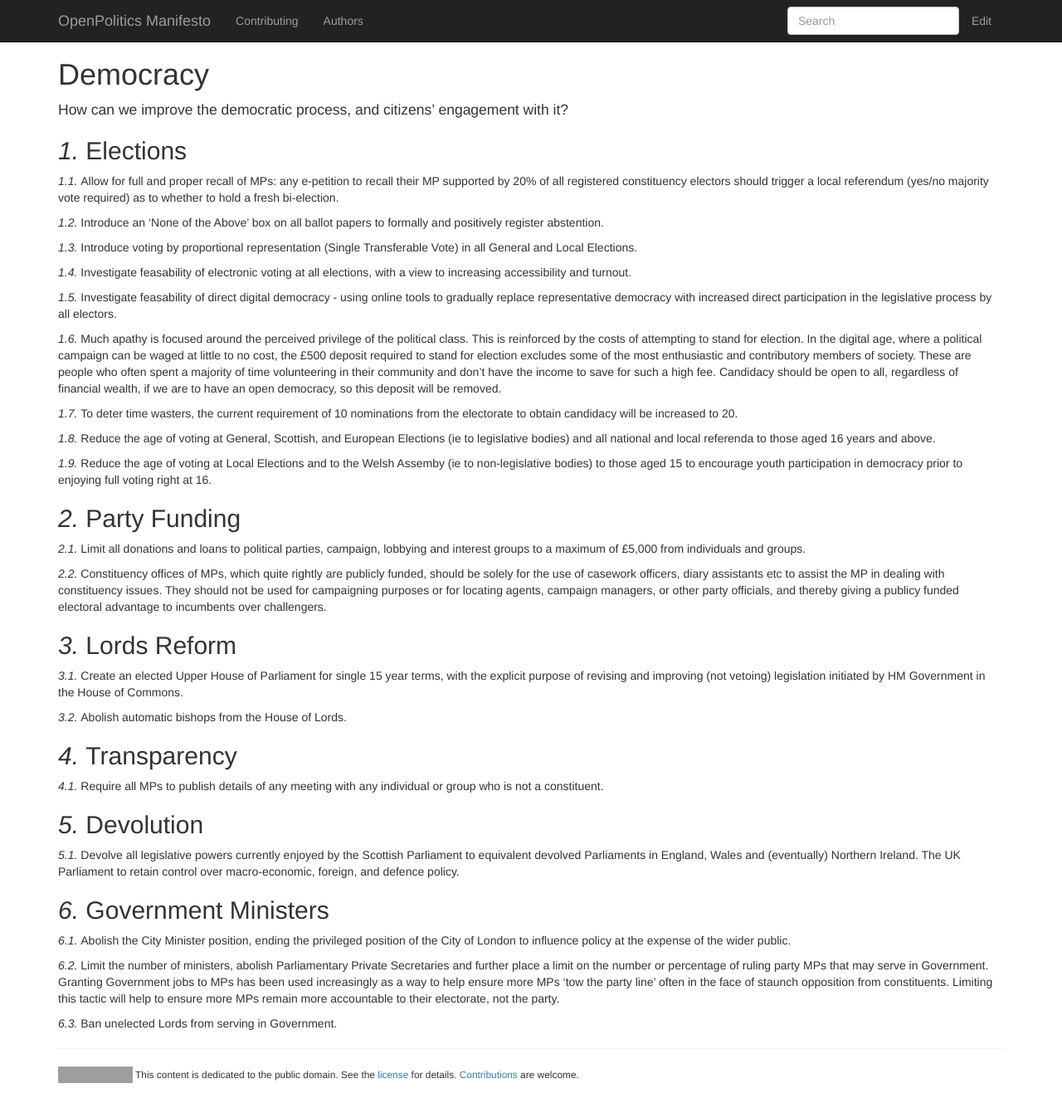
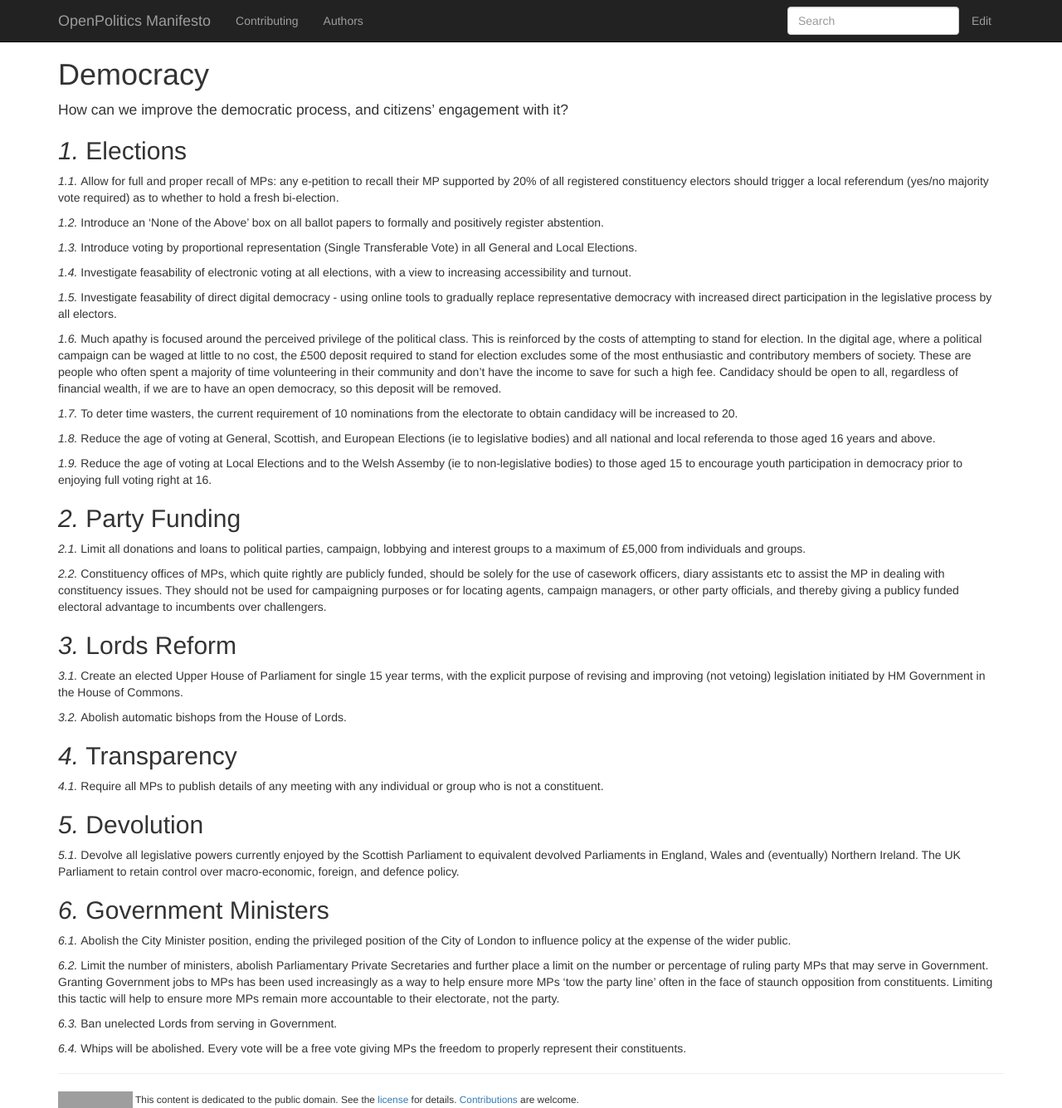
Before and after one commit to openpolitics/manifesto, a Jekyll site: the page built from democracy.md, in a window 1280 px wide and 1335 px high. Shown: the whole window at 83% size. Built offline with Jekyll 4.4.1, drawn with Linux system fonts in a browser that asks for light colours; nearby versions of some CDN libraries; grey boxes are pictures that could not be loaded.

Commit message:
Remove undemocratic whips

```diff
--- a/democracy.md
+++ b/democracy.md
@@ -53,3 +53,5 @@ Abolish the City Minister position, ending the privileged position of the City o
 Limit the number of ministers, abolish Parliamentary Private Secretaries and further place a limit on the number or percentage of ruling party MPs that may serve in Government. Granting Government jobs to MPs has been used increasingly as a way to help ensure more MPs 'tow the party line' often in the face of staunch opposition from constituents. Limiting this tactic will help to ensure more MPs remain more accountable to their electorate, not the party.
 
 Ban unelected Lords from serving in Government.
+
+Whips will be abolished. Every vote will be a free vote giving MPs the freedom to properly represent their constituents.
```
